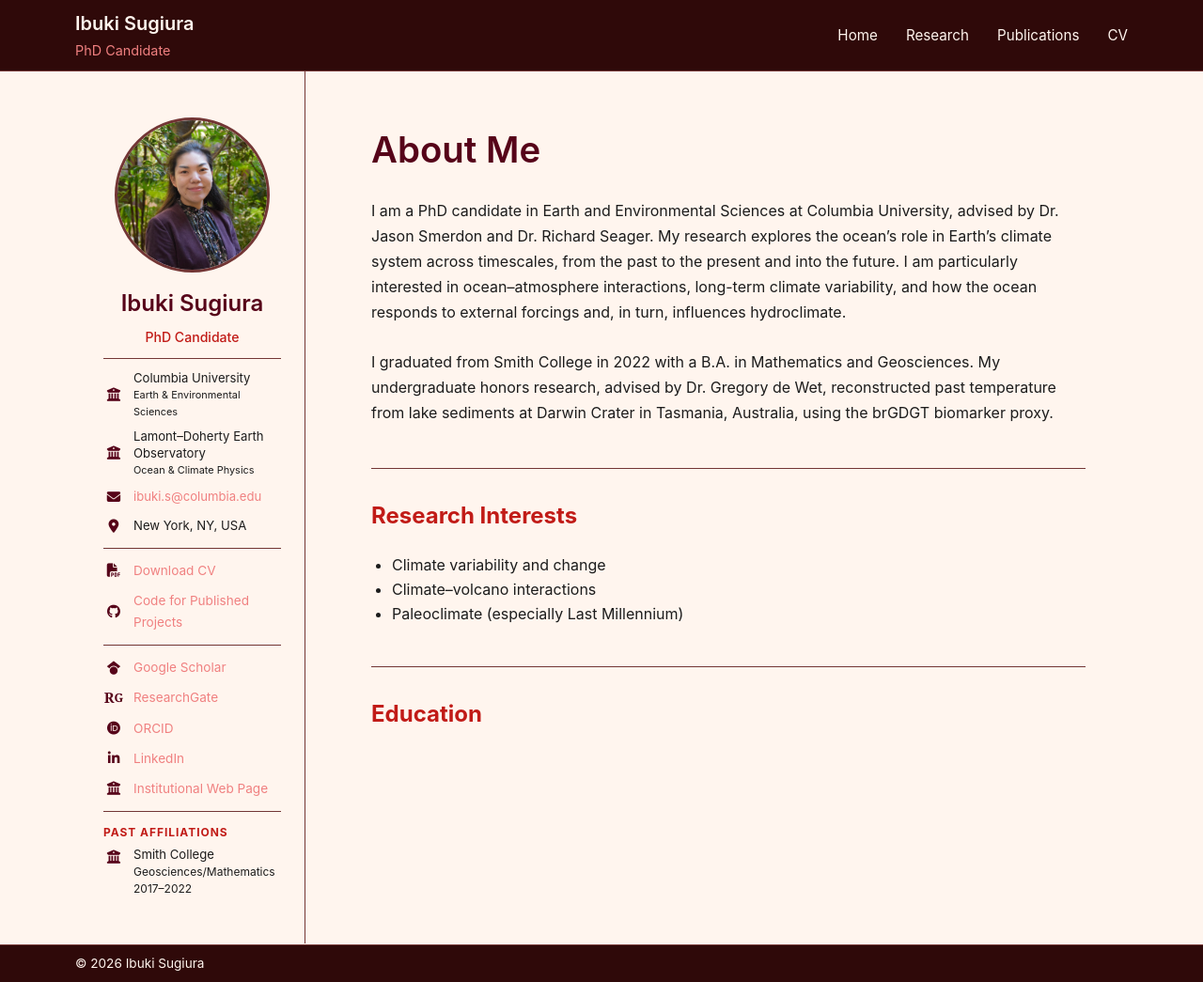
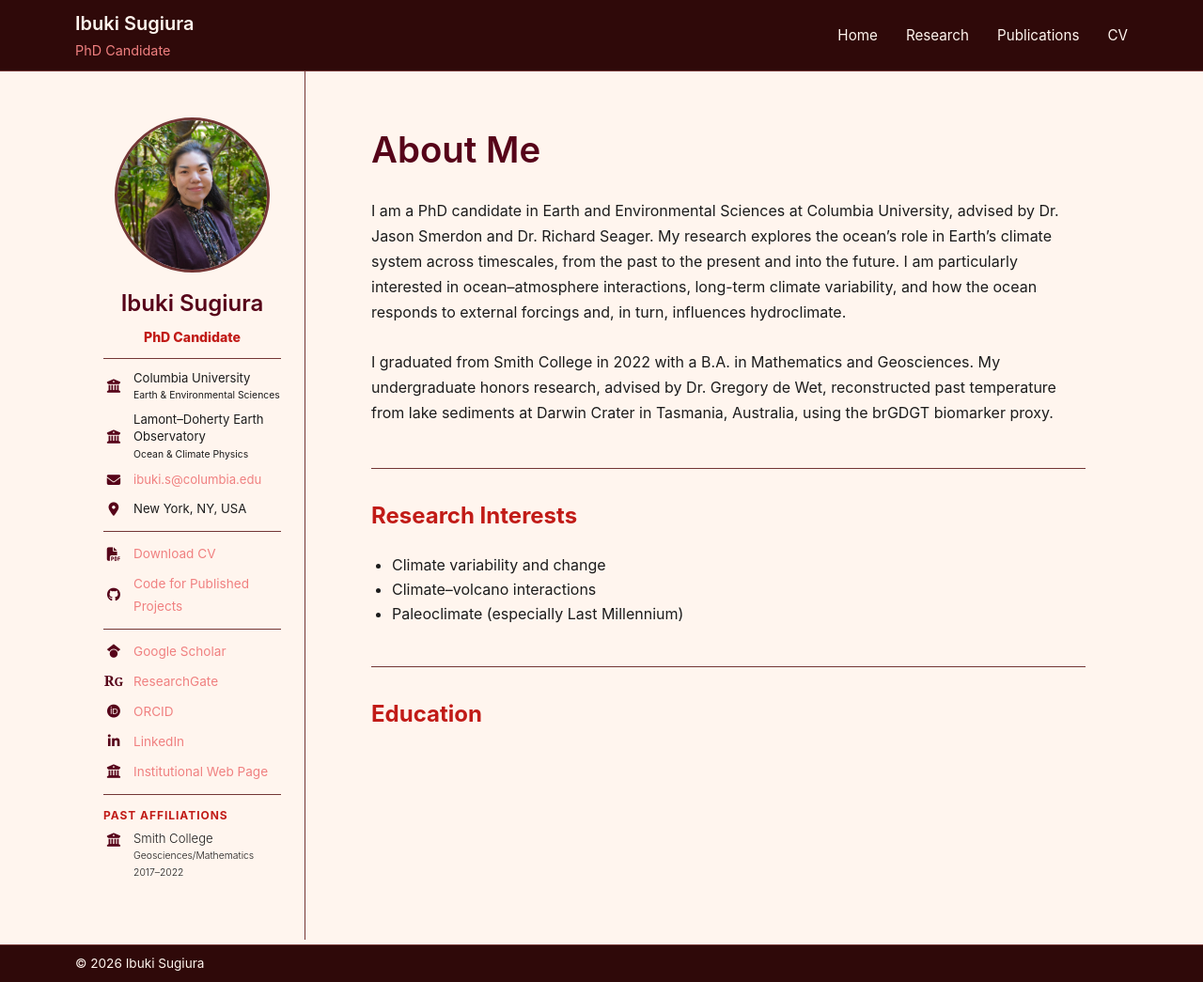
Before and after one commit to isugiura/isugiura.github.io, a Jekyll site: the page built from index.md, in a window 1280 px wide and 1045 px high. Shown: the whole window at 94% size. Built offline with Jekyll 4.4.1, drawn with Linux system fonts in a browser that asks for light colours.

Commit message:
Changing font sizes

```diff
--- a/assets/css/style.scss
+++ b/assets/css/style.scss
@@ -229,7 +229,7 @@ body {
   color: var(--accent);
 
   font-size: 0.88rem;
-  font-weight: 500;
+  font-weight: 800;
 
   line-height: 1.4;
 }
@@ -259,6 +259,13 @@ body {
   gap: 9px;
 
   text-align: left;
+}
+
+
+.contact-info small {
+  color: var(--text-main);
+
+  font-size: 0.65rem;
 }
 
 
@@ -437,6 +444,7 @@ body {
   color: var(--text-main);
 
   font-size: 0.82rem;
+  font-weight: 300;
 
   line-height: 1.35;
 }
@@ -445,7 +453,7 @@ body {
 .past-affiliations small {
   color: var(--text-main);
 
-  font-size: 0.75rem;
+  font-size: 0.65rem;
 }
 
 
```
